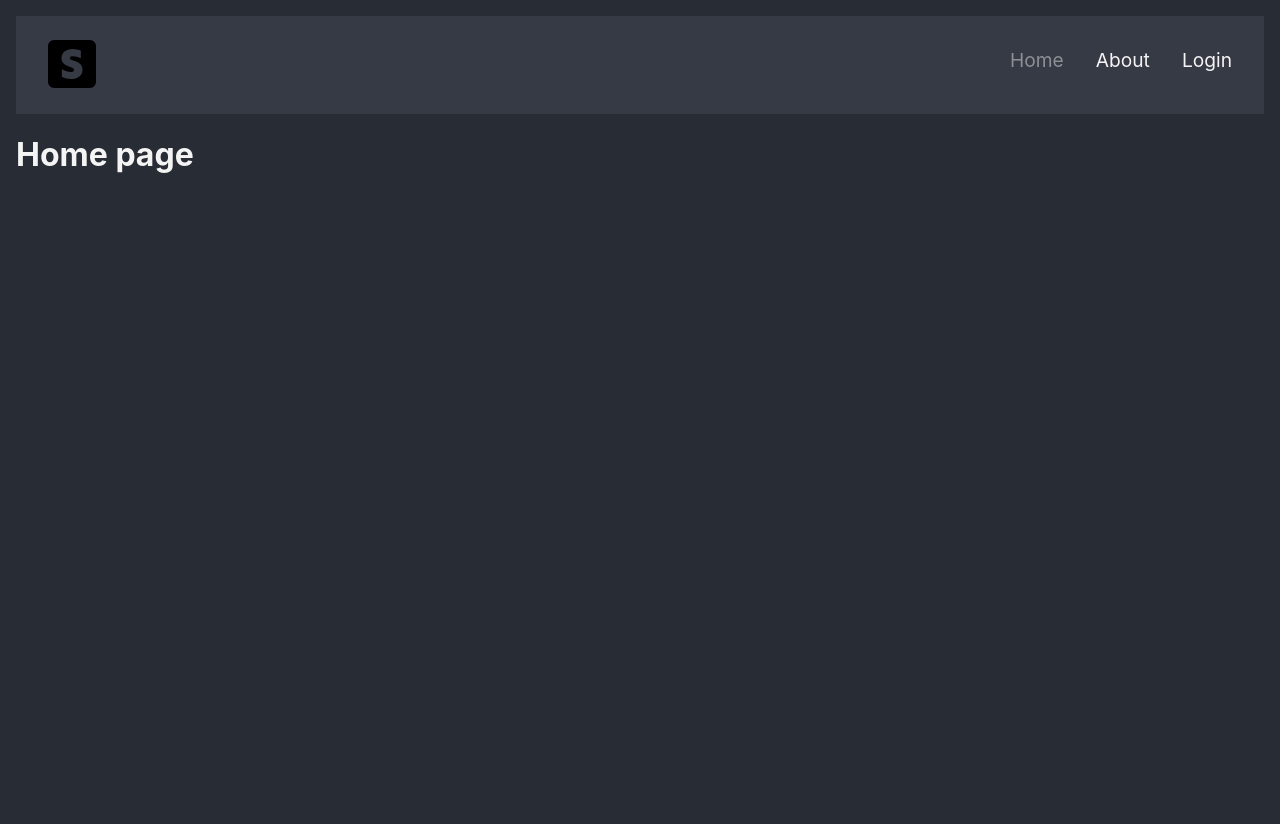
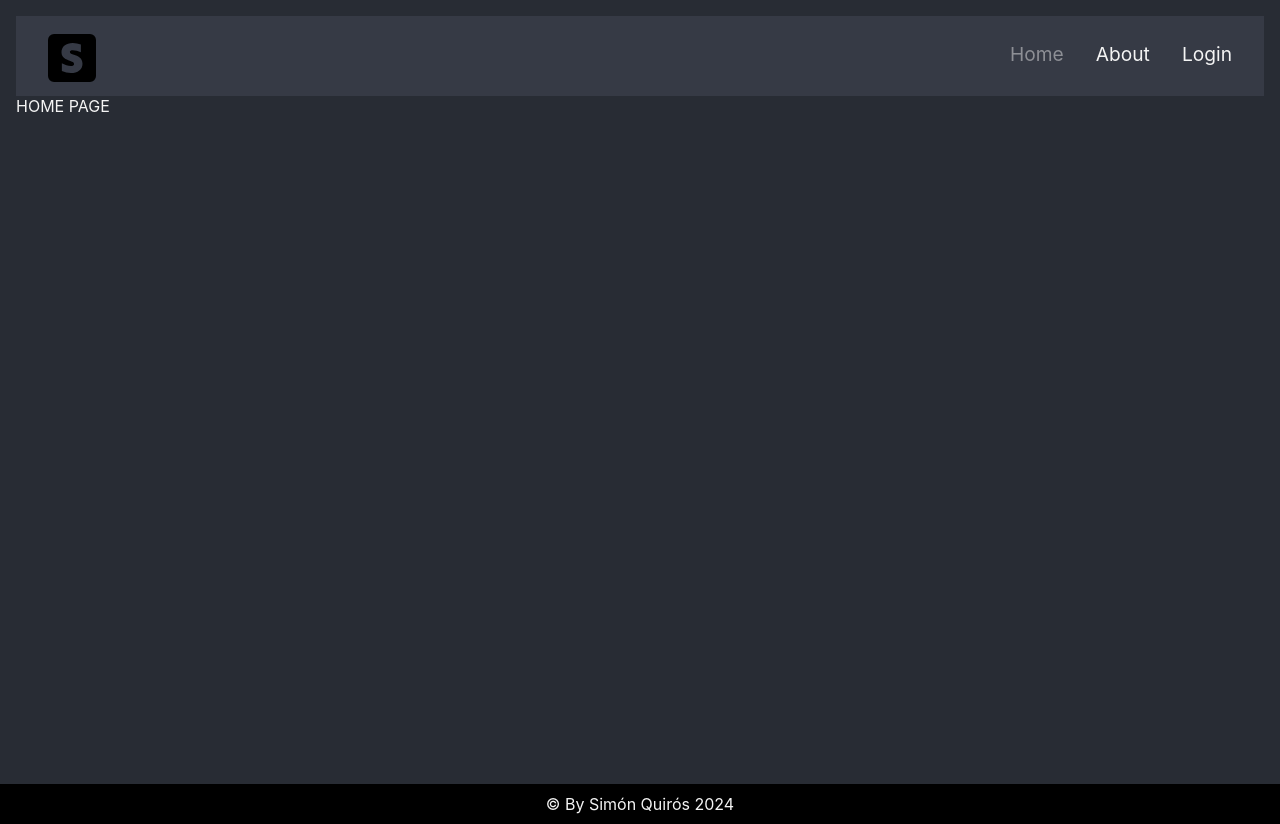
Before and after one commit to SimonKgs/images-gallery-frontend, a React (Vite) app: page /home in a window 1280 px wide. Before the commit the page ends 800 px from the top, so only its background shows below. Built offline with nearby package versions, Linux system fonts and the light colour scheme.

Commit message:
come back add + footer

```diff
--- /dev/null
+++ b/src/components/Footer.component.tsx
@@ -0,0 +1,12 @@
+import React from 'react'
+
+export const Footer: React.FC = () => {
+
+    const date = new Date()
+
+    return (
+        <div className='footer-container'>
+            <p>© By Simón Quirós { date.getFullYear() }</p>
+        </div>
+    )
+}
--- a/src/index.css
+++ b/src/index.css
@@ -11,6 +11,7 @@
 }
 
 html,body {
+  height: 100%;
   margin: 0;
   font-family: -apple-system, BlinkMacSystemFont, 'Segoe UI', 'Roboto', 'Oxygen',
     'Ubuntu', 'Cantarell', 'Fira Sans', 'Droid Sans', 'Helvetica Neue',
@@ -37,12 +38,13 @@ code {
   display: flex;
   flex-direction: row;
   justify-content: space-between;
-  padding: 1rem 2rem;
+  padding: 10px 2rem;
 }
 
 nav {
   background-color: var(--secondary-grey);
   width: 100%;
+  height: 5rem;
 }
 
 nav img {
@@ -92,6 +94,17 @@ nav li a {
   display: none;
 }
 
+/* FOOTER */
+.footer-container {
+  display: flex;
+  align-items: center;
+  justify-content: center;
+  position: relative;
+  height: 5vh;
+  bottom: 0;
+  background-color: #000000;
+}
+
 @media (max-width: 768px) {
   .nav-links {
       display: none;
--- a/src/pages/Auth/Auth.module.css
+++ b/src/pages/Auth/Auth.module.css
@@ -2,7 +2,7 @@
     display: flex;
     justify-content: center;
     align-items: center;
-    min-height: calc(100vh - 12rem);
+    min-height: calc(100vh - 16vh);
 }
 
 
--- /dev/null
+++ b/src/pages/Home/Home.module.css
@@ -0,0 +1,3 @@
+.home-container {
+    min-height: calc(100vh - 16vh);
+}
--- /dev/null
+++ b/src/pages/Home/Home.page.tsx
@@ -0,0 +1,11 @@
+import React from 'react'
+
+import styles from './Home.module.css'
+
+export const Home: React.FC = () => {
+  return (
+    <div className={styles["home-container"]}>
+        HOME PAGE
+    </div>
+  )
+}
--- a/src/pages/ImageDetail/ImageDetail.module.css
+++ b/src/pages/ImageDetail/ImageDetail.module.css
@@ -3,7 +3,7 @@
     flex-direction: column;
     align-items: center;
     justify-content: center;
-    padding: 10px;
+    min-height: calc(100vh - 16vh);
 }
 
 .edit-image-controls-container {
@@ -52,9 +52,23 @@
 }
 
 
-
 .edit-image-page-container img {
     max-width: 1600px;
+}
+
+.edit-image-link {
+    font-size: 20px;
+    text-decoration: none;
+    color: var(--text-white);
+    background-color: var(--terciary-grey);
+    margin: 50px 0;
+    padding: 10px 30px;
+    border-radius: 5px;
+    transition: background-color 0.2s ease-in-out;
+}
+
+.edit-image-link:hover {
+    background-color: var(--secondary-grey);
 }
 
 @media (min-width: 768px) and (max-width: 1800px) {
--- a/src/pages/ImageDetail/ImageDetail.page.tsx
+++ b/src/pages/ImageDetail/ImageDetail.page.tsx
@@ -1,5 +1,5 @@
 import { useState, useEffect } from 'react';
-import { Navigate, useLocation, useNavigate } from 'react-router-dom';
+import { Link, Navigate, useLocation, useNavigate } from 'react-router-dom';
 import { deleteImage, editImage } from '../../services/image.service';
 
 import styles from './ImageDetail.module.css'
@@ -60,6 +60,7 @@ export const ImageDetail = () => {
                 <button className={styles["delete-image-button"]} onClick={handleDelete}>Delete Image</button>
             </div>
             <img src={image.image} alt={image.title} />
+            <Link className={styles["edit-image-link"]} to={"/user"}>Come back to user page</Link>
         </div>
     );
 };
--- a/src/pages/User/User.module.css
+++ b/src/pages/User/User.module.css
@@ -3,6 +3,7 @@
     display: flex;
     flex-direction: column;
     align-items: center;
+    min-height: calc(100vh - 16vh);
 }
 
 .user-images-container {
@@ -11,6 +12,7 @@
     gap: 20px;
     max-width: 1800px;
     justify-content: center;
+    width: 100%;
 }
 
 .image-card {
--- a/src/routes/Navigation.tsx
+++ b/src/routes/Navigation.tsx
@@ -6,6 +6,8 @@ import { Navbar } from '../components/Navbar/Navbar.component'
 import { ProtectedRoute } from '../components/ProtectedRoute'
 import { Auth } from '../pages/Auth/Auth.page'
 import { UserRoutes } from './UserRoutes'
+import { Footer } from '../components/Footer.component'
+import { Home } from '../pages/Home/Home.page'
 
 export const Navigation = () => {
   return (
@@ -15,7 +17,7 @@ export const Navigation = () => {
 
             <Routes>
                 <Route path='about' element={<h1>About page</h1>} />
-                <Route path='home' element={<h1>Home page</h1>} />
+                <Route path='home' element={<Home />} />
                 <Route element={<ProtectedRoute />}>
                   <Route path='user/*' element={<UserRoutes />} />
                 </Route>
@@ -24,6 +26,7 @@ export const Navigation = () => {
                 <Route path='/*' element={<Navigate to="home" replace />} />
             </Routes>
         </div>
+        <Footer />
     </BrowserRouter>
   )
 }
```
